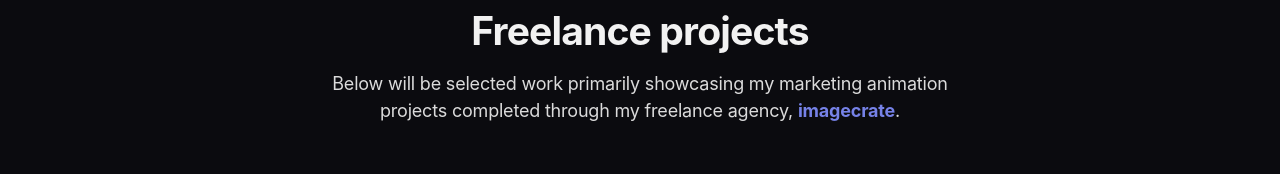
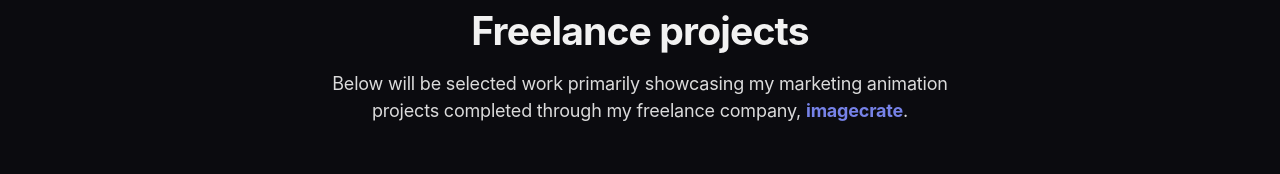
Before and after one commit to chrisleerod/React-Portfolio, a React (Create React App) app: page /freelance in a window 1280 px wide. Shown: the part 193-367 px from the top of the page. Built offline with nearby package versions, Linux system fonts and the light colour scheme; the HTML template or start-up script is replaced by a standard one.

Commit message:
Update freelance.js

```diff
--- a/src/components/freelance/freelance.js
+++ b/src/components/freelance/freelance.js
@@ -47,7 +47,7 @@ class freelance extends Component {
                             }}
                         >
                             <h2>Freelance projects</h2>
-                            <p>Below will be selected work primarily showcasing my marketing animation projects completed through my freelance agency, <a className="here" href="https://twitter.com/imagecrate" target="_blank" rel="noopener noreferrer">
+                            <p>Below will be selected work primarily showcasing my marketing animation projects completed through my freelance company, <a className="here" href="https://twitter.com/imagecrate" target="_blank" rel="noopener noreferrer">
                                 <motion.div
                                     style={{ color: '#828fff', fontWeight: '700' }}
                                     whileTap={{ scale: 0.97, }}
```
